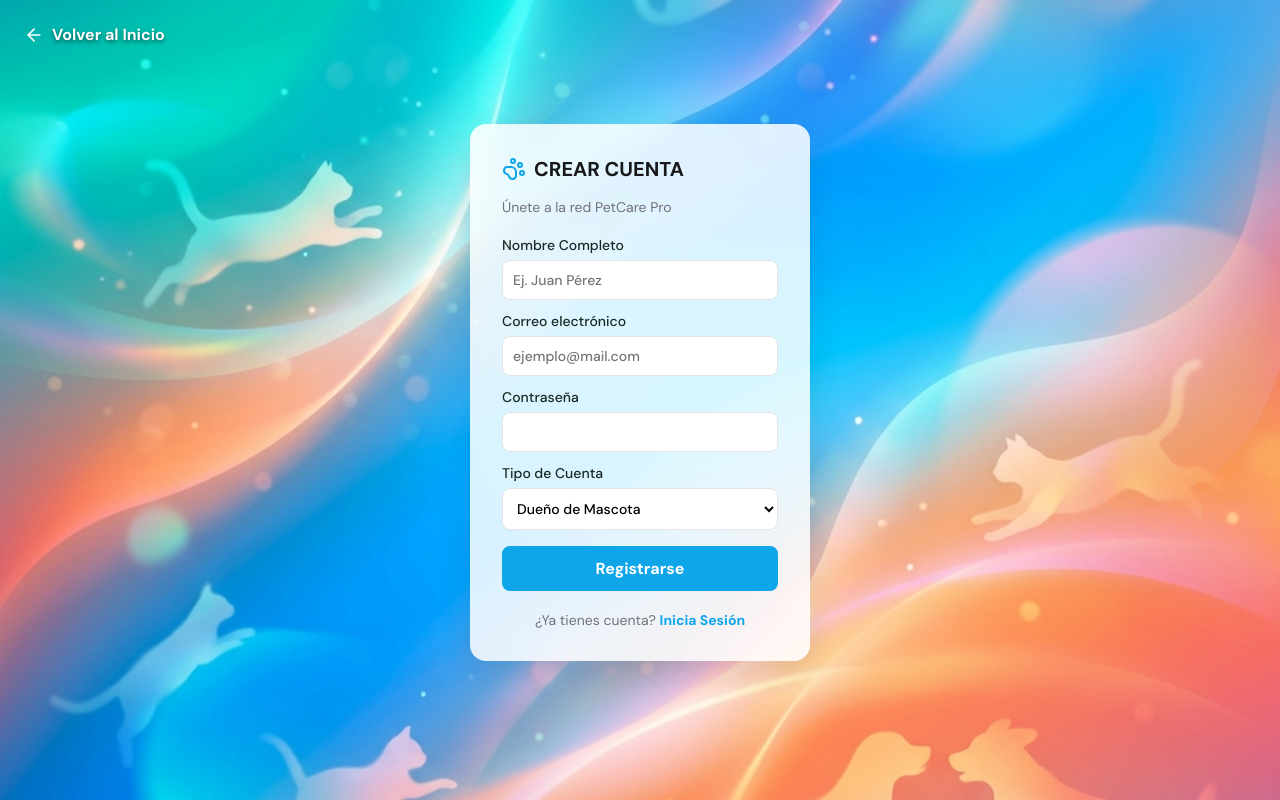
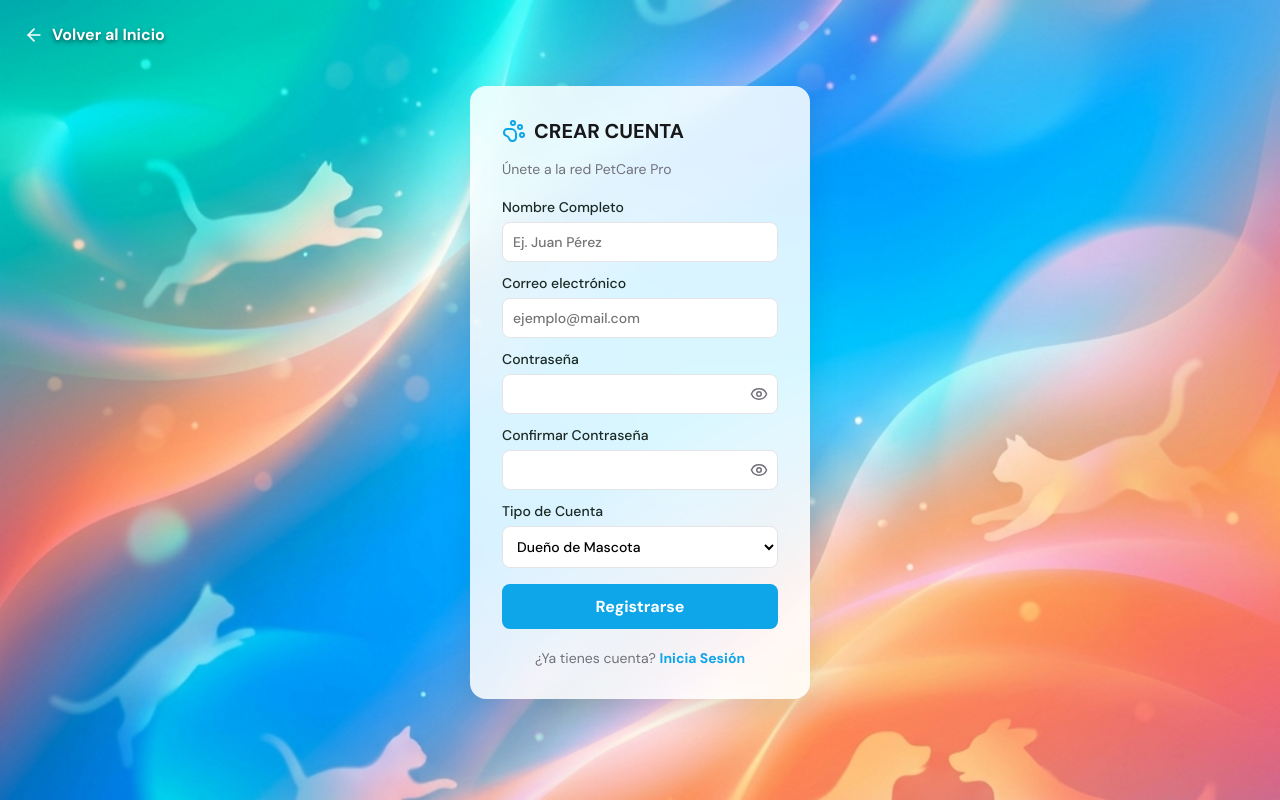
Before and after one commit to bastiascid/petcare-web, a React (Vite) app: page /register in a window 1280 px wide. Built offline with nearby package versions, Linux system fonts and the light colour scheme; no server answers.

Commit message:
feat: add confirm password and visibility toggle to auth forms

```diff
--- a/src/views/Login.tsx
+++ b/src/views/Login.tsx
@@ -1,11 +1,12 @@
 import React, { useState } from 'react';
 import { useNavigate, Link } from 'react-router-dom';
-import { PawPrint, ArrowLeft } from 'lucide-react';
+import { PawPrint, ArrowLeft, Eye, EyeOff } from 'lucide-react';
 import { useStore } from '../store';
 
 export function Login() {
   const [email, setEmail] = useState('');
   const [password, setPassword] = useState('');
+  const [showPassword, setShowPassword] = useState(false);
   const [error, setError] = useState<string | null>(null);
   const [submitting, setSubmitting] = useState(false);
   const login = useStore(s => s.login);
@@ -31,8 +32,15 @@ export function Login() {
       <div style={{ display: 'flex', alignItems: 'center', gap: '8px', marginBottom: '24px', color: '#18181b', fontWeight: 'bold', fontSize: '20px' }}><PawPrint color="#0ea5e9" /> PETCARE PRO</div>
       <p style={{ color: '#71717a', marginBottom: '24px', fontSize: '14px' }}>Inicia sesión en tu cuenta para continuar.</p>
       {error && <p role="alert" style={{ color: '#b91c1c', fontSize: '13px', marginBottom: '12px' }}>{error}</p>}
-      <label style={{ display: 'block', marginBottom: '16px', fontSize: '14px', fontWeight: 500 }}>Correo electrónico<input type="email" value={email} onChange={e => setEmail(e.target.value)} style={{ width: '100%', marginTop: '6px', padding: '10px', borderRadius: '8px', border: '1px solid #e4e4e7' }} required autoComplete="email" placeholder="ejemplo@mail.com" /></label>
-      <label style={{ display: 'block', marginBottom: '16px', fontSize: '14px', fontWeight: 500 }}>Contraseña<input type="password" value={password} onChange={e => setPassword(e.target.value)} style={{ width: '100%', marginTop: '6px', padding: '10px', borderRadius: '8px', border: '1px solid #e4e4e7' }} required autoComplete="current-password" /></label>
+      <label style={{ display: 'block', marginBottom: '16px', fontSize: '14px', fontWeight: 500 }}>Correo electrónico<input type="email" value={email} onChange={e => setEmail(e.target.value)} style={{ width: '100%', marginTop: '6px', padding: '10px', borderRadius: '8px', border: '1px solid #e4e4e7', boxSizing: 'border-box' }} required autoComplete="email" placeholder="ejemplo@mail.com" /></label>
+      <label style={{ display: 'block', marginBottom: '16px', fontSize: '14px', fontWeight: 500 }}>Contraseña
+        <div style={{ position: 'relative', marginTop: '6px' }}>
+          <input type={showPassword ? 'text' : 'password'} value={password} onChange={e => setPassword(e.target.value)} style={{ width: '100%', padding: '10px', paddingRight: '40px', borderRadius: '8px', border: '1px solid #e4e4e7', boxSizing: 'border-box' }} required autoComplete="current-password" />
+          <button type="button" onClick={() => setShowPassword(!showPassword)} style={{ position: 'absolute', right: '10px', top: '50%', transform: 'translateY(-50%)', background: 'none', border: 'none', cursor: 'pointer', color: '#71717a', padding: 0, display: 'flex', alignItems: 'center' }}>
+            {showPassword ? <EyeOff size={18} /> : <Eye size={18} />}
+          </button>
+        </div>
+      </label>
       <button type="submit" disabled={submitting} style={{ width: '100%', padding: '12px', background: '#0ea5e9', color: '#fff', border: 'none', borderRadius: '8px', fontWeight: 'bold', cursor: submitting ? 'wait' : 'pointer', opacity: submitting ? .7 : 1 }}>{submitting ? 'Ingresando…' : 'Ingresar'}</button>
 
       <div style={{ marginTop: '20px', textAlign: 'center', fontSize: '14px', color: '#71717a' }}>
--- a/src/views/Register.tsx
+++ b/src/views/Register.tsx
@@ -1,6 +1,6 @@
 import React, { useState } from 'react';
 import { useNavigate, Link } from 'react-router-dom';
-import { PawPrint, ArrowLeft } from 'lucide-react';
+import { PawPrint, ArrowLeft, Eye, EyeOff } from 'lucide-react';
 import { useStore } from '../store';
 import type { Role } from '../types';
 
@@ -8,6 +8,9 @@ export function Register() {
   const [fullName, setFullName] = useState('');
   const [email, setEmail] = useState('');
   const [password, setPassword] = useState('');
+  const [confirmPassword, setConfirmPassword] = useState('');
+  const [showPassword, setShowPassword] = useState(false);
+  const [showConfirmPassword, setShowConfirmPassword] = useState(false);
   const [role, setRole] = useState<Role>('OWNER');
   const [error, setError] = useState<string | null>(null);
   const [submitting, setSubmitting] = useState(false);
@@ -17,10 +20,13 @@ export function Register() {
 
   const handleRegister = async (event: React.FormEvent) => {
     event.preventDefault();
+    if (password !== confirmPassword) {
+      setError('Las contraseñas no coinciden. Por favor, verifica.');
+      return;
+    }
     setSubmitting(true); setError(null);
     try {
       await register(email, password, fullName, role);
-      // Depending on email confirmation settings, they might be logged in or not.
       const userRole = useStore.getState().currentUser?.role;
       if (userRole) {
         navigate(`/${userRole.toLowerCase()}`, { replace: true });
@@ -41,19 +47,33 @@ export function Register() {
       {error && <p role="alert" style={{ color: '#b91c1c', fontSize: '13px', marginBottom: '12px' }}>{error}</p>}
 
       <label style={{ display: 'block', marginBottom: '12px', fontSize: '14px', fontWeight: 500 }}>Nombre Completo
-        <input type="text" value={fullName} onChange={e => setFullName(e.target.value)} style={{ width: '100%', marginTop: '6px', padding: '10px', borderRadius: '8px', border: '1px solid #e4e4e7' }} required placeholder="Ej. Juan Pérez" />
+        <input type="text" value={fullName} onChange={e => setFullName(e.target.value)} style={{ width: '100%', marginTop: '6px', padding: '10px', borderRadius: '8px', border: '1px solid #e4e4e7', boxSizing: 'border-box' }} required placeholder="Ej. Juan Pérez" />
       </label>
 
       <label style={{ display: 'block', marginBottom: '12px', fontSize: '14px', fontWeight: 500 }}>Correo electrónico
-        <input type="email" value={email} onChange={e => setEmail(e.target.value)} style={{ width: '100%', marginTop: '6px', padding: '10px', borderRadius: '8px', border: '1px solid #e4e4e7' }} required autoComplete="email" placeholder="ejemplo@mail.com" />
+        <input type="email" value={email} onChange={e => setEmail(e.target.value)} style={{ width: '100%', marginTop: '6px', padding: '10px', borderRadius: '8px', border: '1px solid #e4e4e7', boxSizing: 'border-box' }} required autoComplete="email" placeholder="ejemplo@mail.com" />
       </label>
 
       <label style={{ display: 'block', marginBottom: '12px', fontSize: '14px', fontWeight: 500 }}>Contraseña
-        <input type="password" value={password} onChange={e => setPassword(e.target.value)} style={{ width: '100%', marginTop: '6px', padding: '10px', borderRadius: '8px', border: '1px solid #e4e4e7' }} required autoComplete="new-password" />
+        <div style={{ position: 'relative', marginTop: '6px' }}>
+          <input type={showPassword ? 'text' : 'password'} value={password} onChange={e => setPassword(e.target.value)} style={{ width: '100%', padding: '10px', paddingRight: '40px', borderRadius: '8px', border: '1px solid #e4e4e7', boxSizing: 'border-box' }} required autoComplete="new-password" />
+          <button type="button" onClick={() => setShowPassword(!showPassword)} style={{ position: 'absolute', right: '10px', top: '50%', transform: 'translateY(-50%)', background: 'none', border: 'none', cursor: 'pointer', color: '#71717a', padding: 0, display: 'flex', alignItems: 'center' }}>
+            {showPassword ? <EyeOff size={18} /> : <Eye size={18} />}
+          </button>
+        </div>
+      </label>
+
+      <label style={{ display: 'block', marginBottom: '12px', fontSize: '14px', fontWeight: 500 }}>Confirmar Contraseña
+        <div style={{ position: 'relative', marginTop: '6px' }}>
+          <input type={showConfirmPassword ? 'text' : 'password'} value={confirmPassword} onChange={e => setConfirmPassword(e.target.value)} style={{ width: '100%', padding: '10px', paddingRight: '40px', borderRadius: '8px', border: '1px solid #e4e4e7', boxSizing: 'border-box' }} required autoComplete="new-password" />
+          <button type="button" onClick={() => setShowConfirmPassword(!showConfirmPassword)} style={{ position: 'absolute', right: '10px', top: '50%', transform: 'translateY(-50%)', background: 'none', border: 'none', cursor: 'pointer', color: '#71717a', padding: 0, display: 'flex', alignItems: 'center' }}>
+            {showConfirmPassword ? <EyeOff size={18} /> : <Eye size={18} />}
+          </button>
+        </div>
       </label>
 
       <label style={{ display: 'block', marginBottom: '16px', fontSize: '14px', fontWeight: 500 }}>Tipo de Cuenta
-        <select value={role} onChange={e => setRole(e.target.value as Role)} style={{ width: '100%', marginTop: '6px', padding: '10px', borderRadius: '8px', border: '1px solid #e4e4e7', background: '#fff' }}>
+        <select value={role} onChange={e => setRole(e.target.value as Role)} style={{ width: '100%', marginTop: '6px', padding: '10px', borderRadius: '8px', border: '1px solid #e4e4e7', background: '#fff', boxSizing: 'border-box' }}>
           <option value="OWNER">Dueño de Mascota</option>
           <option value="VET">Clínica / Veterinario</option>
         </select>
```
